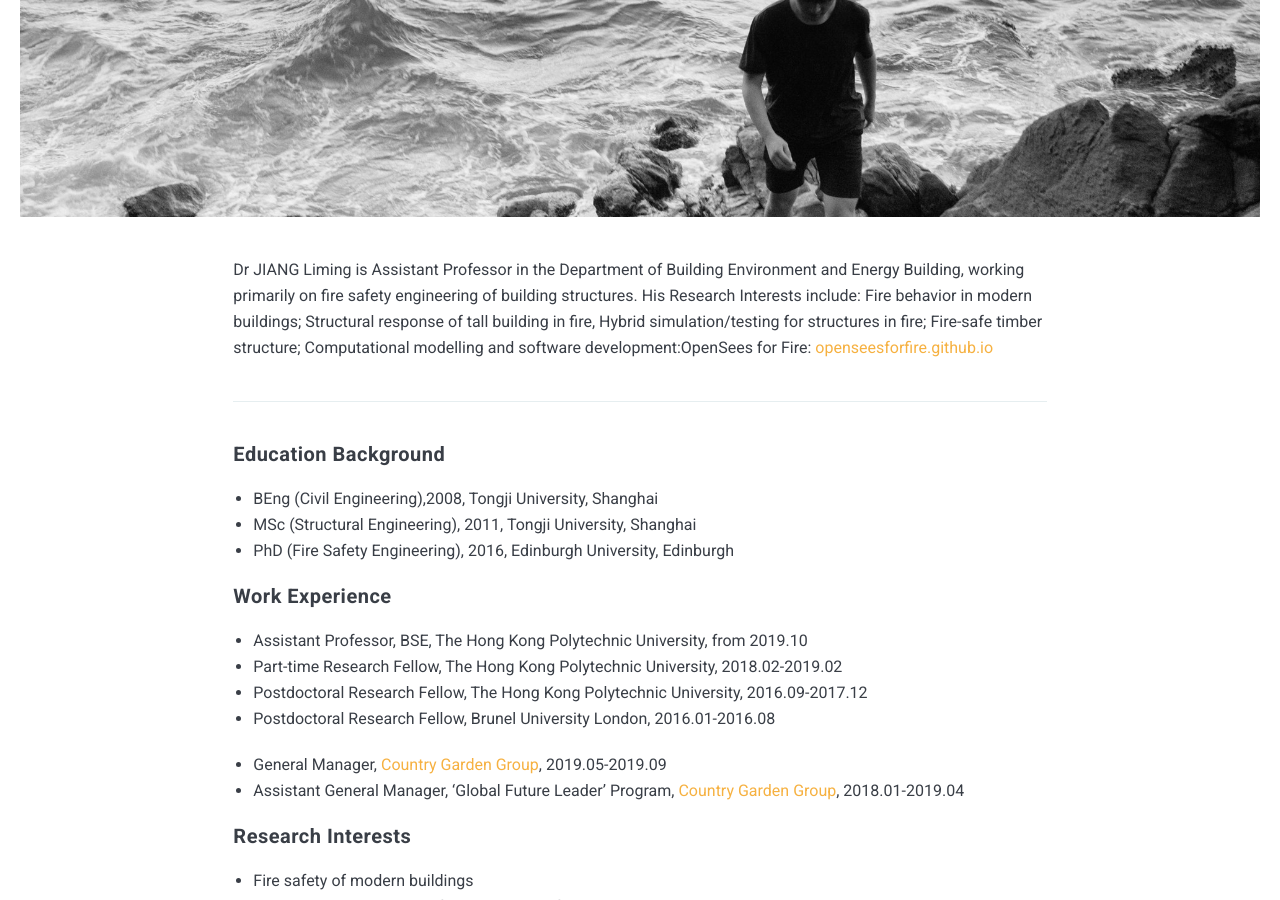
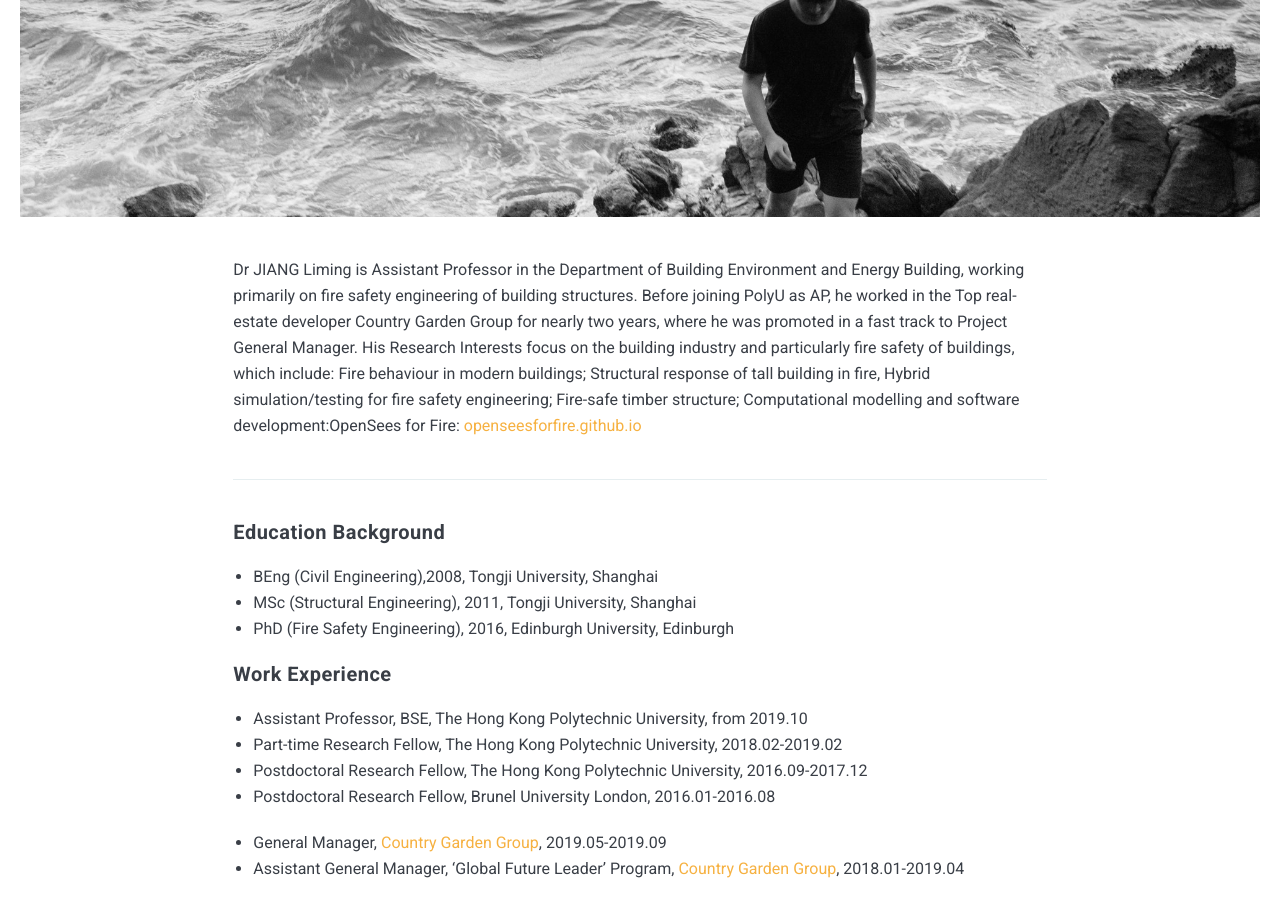
Before and after one commit to LimingXLiming/JiangLiming, a Jekyll site: the page built from _pages/About.md, in a window 1280 px wide and 900 px high, scrolled down 414 px. Built offline with Jekyll 4.4.1, drawn with Linux system fonts in a browser that asks for light colours; nearby versions of some CDN libraries.

Commit message:
Update About.md

```diff
--- a/_pages/About.md
+++ b/_pages/About.md
@@ -5,7 +5,7 @@ permalink: /about/
 image: about.jpg
 ---
 
-Dr JIANG Liming is Assistant Professor in the Department of Building Environment and Energy Building, working primarily on fire safety engineering of building structures. His Research Interests include: Fire behavior in modern buildings; Structural response of tall building in fire, Hybrid simulation/testing for structures in fire; Fire-safe timber structure; Computational modelling and software development:OpenSees for Fire: [openseesforfire.github.io](https://openseesforfire.github.io)
+Dr JIANG Liming is Assistant Professor in the Department of Building Environment and Energy Building, working primarily on fire safety engineering of building structures. Before joining PolyU as AP, he worked in the Top real-estate developer Country Garden Group for nearly two years, where he was promoted in a fast track to Project General Manager. His Research Interests focus on the building industry and particularly fire safety of buildings, which include: Fire behaviour in modern buildings; Structural response of tall building in fire, Hybrid simulation/testing for fire safety engineering; Fire-safe timber structure; Computational modelling and software development:OpenSees for Fire: [openseesforfire.github.io](https://openseesforfire.github.io)
 
 ***
 
```
